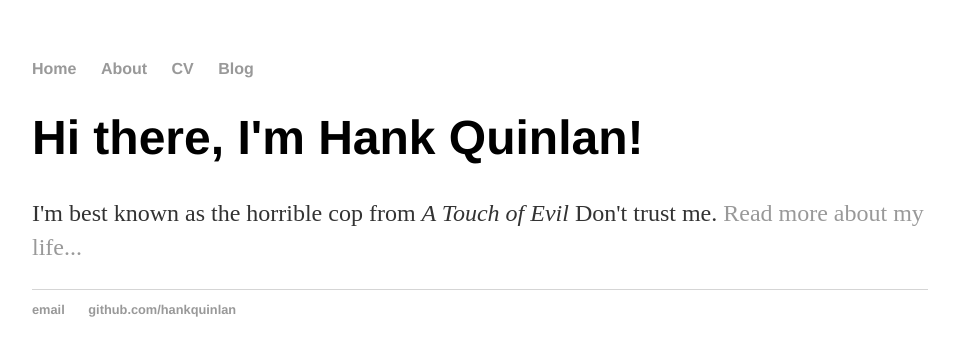
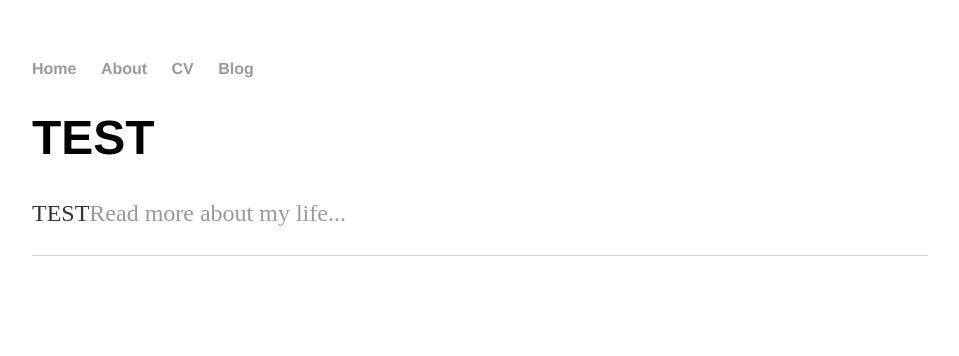
Before and after one commit to tscott-dot/scottie1989.github.io, a Jekyll site: the page index.html, which Jekyll copies as it is, in a window 1280 px wide. Shown: the top 356 px of the page, without its empty margins (160-1119 px from the left). Built offline with Jekyll 4.4.1, drawn with Linux system fonts in a browser that asks for light colours.

Commit message:
Update index.html

```diff
--- a/index.html
+++ b/index.html
@@ -9,22 +9,19 @@
 		<nav>
     		<ul>
         		<li><a href="/">Home</a></li>
-	        	<li><a href="about/index.html">About</a></li>
+	        	<li><a href="about/">About</a></li>
         		<li><a href="/cv">CV</a></li>
         		<li><a href="/blog">Blog</a></li>
     		</ul>
 		</nav>
 		<div class="container">
     		<div class="blurb">
-        		<h1>Hi there, I'm Hank Quinlan!</h1>
-				<p>I'm best known as the horrible cop from <em>A Touch of Evil</em> Don't trust me. <a href="/about">Read more about my life...</a></p>
+        		<h1>TEST</h1>
+				<p>TEST<a href="/about">Read more about my life...</a></p>
     		</div><!-- /.blurb -->
 		</div><!-- /.container -->
 		<footer>
-    		<ul>
-        		<li><a href="mailto:hankquinlanhub@gmail.com">email</a></li>
-        		<li><a href="https://github.com/hankquinlan">github.com/hankquinlan</a></li>
-			</ul>
+
 		</footer>
 	</body>
 </html>
```
